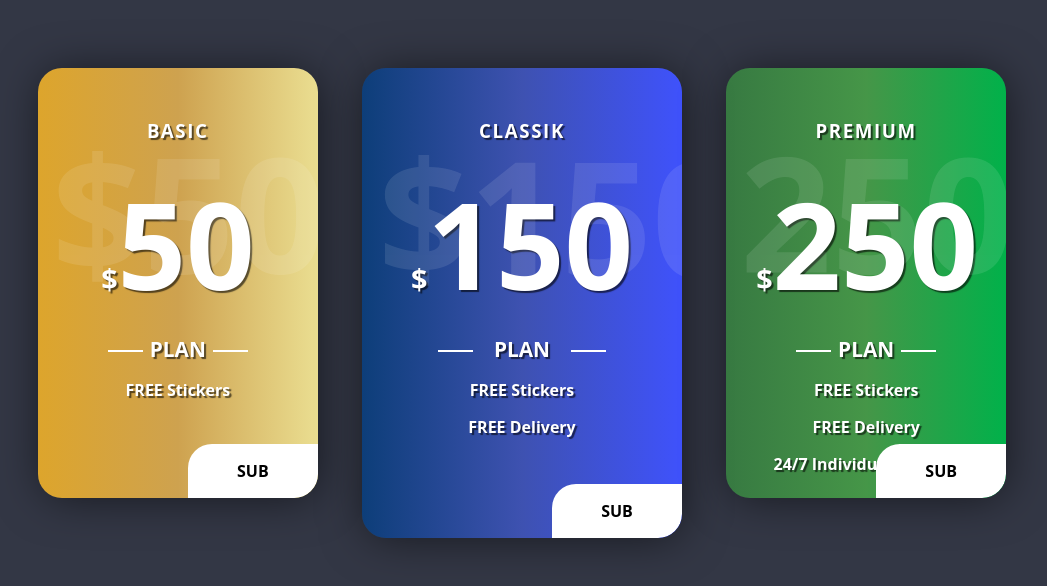
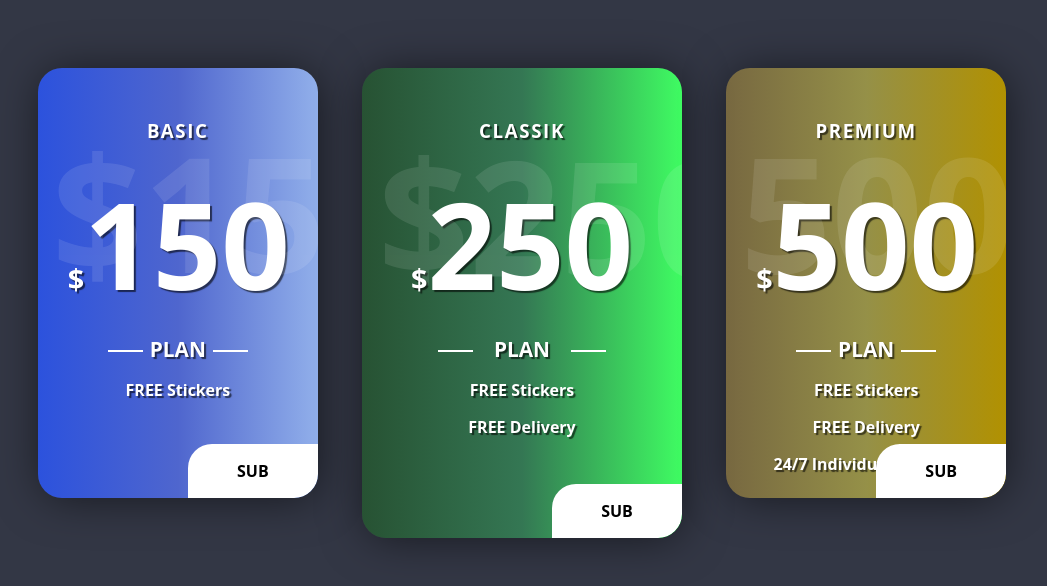
Before and after one commit to DzmitryBanu/Homework, a plain HTML site: page price/index.html in a window 1280 px wide. Shown: the whole page, without its empty margins (118-1165 px from the left). Drawn offline with Linux system fonts and the light colour scheme.

Commit message:
changed price, color body

```diff
--- a/price/index.html
+++ b/price/index.html
@@ -10,7 +10,7 @@
     <div class="card">
         <h3 class="type">basic</h3>
         <div class="price price-basic">
-            <span class="dollar-sign">$</span>50
+            <span class="dollar-sign">$</span>150
         </div>
 
         <p class="plan">plan</p>
@@ -27,7 +27,7 @@
     <div class="card">
         <h3 class="type">classik</h3>
         <div class="price price-awesome">
-            <span class="dollar-sign">$</span>150
+            <span class="dollar-sign">$</span>250
         </div>
 
         <p class="plan">plan</p>
@@ -45,7 +45,7 @@
     <div class="card">
         <h3 class="type">premium</h3>
         <div class="price price-premium">
-            <span class="dollar-sign">$</span>250
+            <span class="dollar-sign">$</span>500
         </div>
 
         <p class="plan">plan</p>
--- a/price/style.css
+++ b/price/style.css
@@ -52,18 +52,18 @@ body {
 }
 
 .card:nth-child(1) {
-    background: linear-gradient(to left, #eade91, #cea24f, #dda52c);
+    background: linear-gradient(to left, #91afea, #4f66ce, #2c52dd);
 }
 
 .card:nth-child(2) {
-    background: linear-gradient(to left, #3f52fc, #4665ff94, #0d3e79);
+    background: linear-gradient(to left, #3ffc62, #35a55e94, #275233);
     width: 260px;
     height: 410px;
     top: 40px;
 }
 
 .card:nth-child(3) {
-    background: linear-gradient(to left, #01b14a, #4dbc49b6, #3cc23e7a);
+    background: linear-gradient(to left, #b19101, #bcb449b6, #c29e3c7a);
 }
 
 .card .plan::before, .card .plan::after {
@@ -95,15 +95,15 @@ body {
 }
 
 .price-basic::before {
-    content: "$50"
+    content: "$150"
 }
 
 .price-awesome::before {
-    content: "$150"
+    content: "$250"
 }
 
 .price-premium::before {
-    content: "250"
+    content: "500"
 }
 
 .price-basic::before, .price-awesome::before, .price-premium::before {
```
